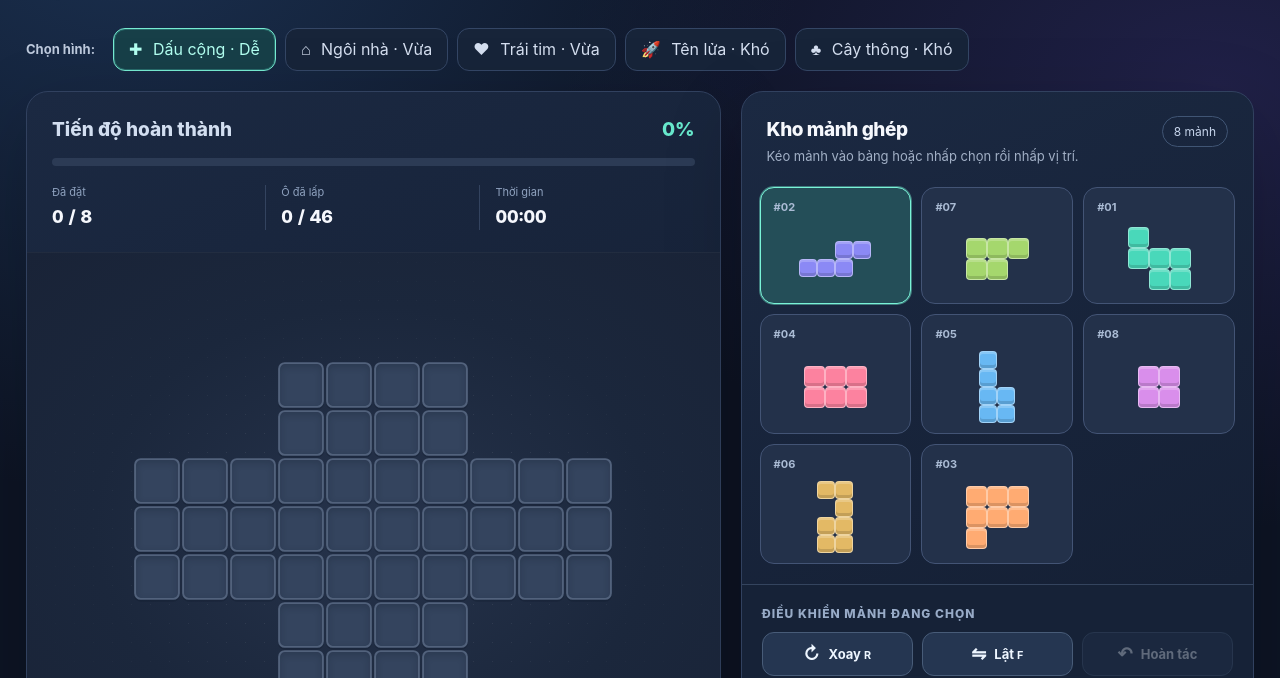
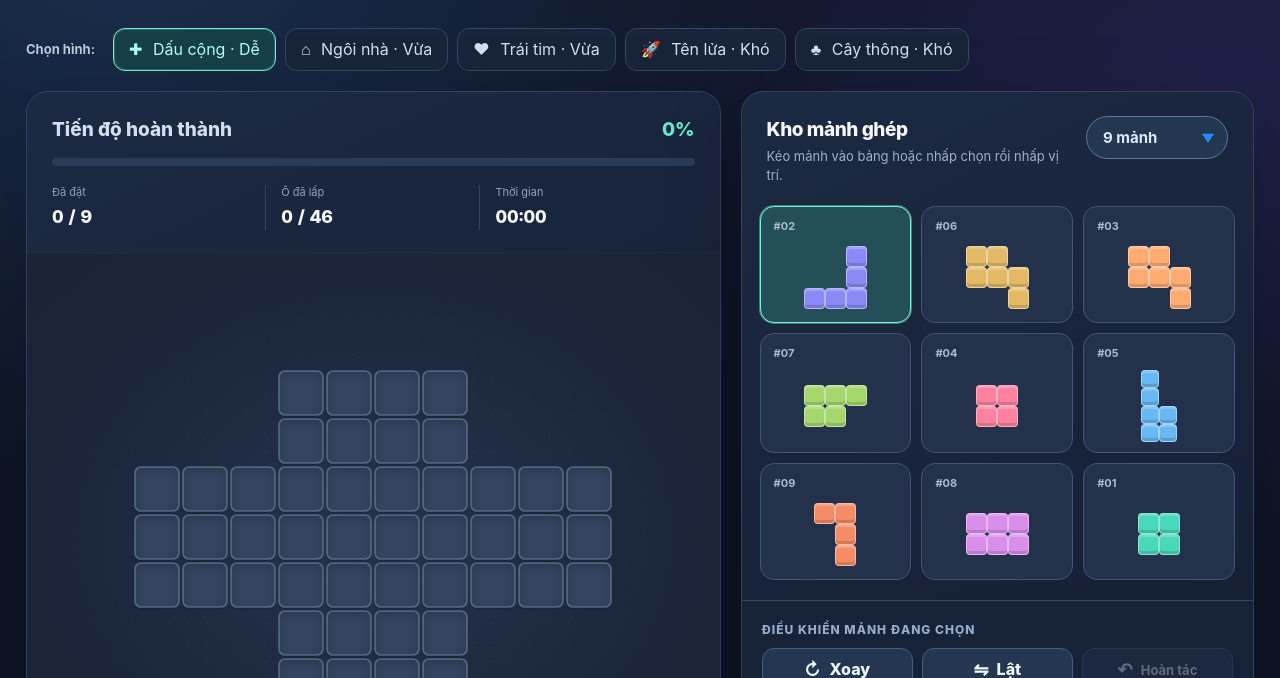
Before and after one commit to anhtuanlvn84/Khit-o-game, a plain HTML site: page index.html in a window 1280 px wide. Shown: the part 122-800 px from the top of the page. Drawn offline with Linux system fonts and the light colour scheme.

Commit message:
Add files via upload

```diff
--- a/index.html
+++ b/index.html
@@ -35,6 +35,7 @@
     .foot{display:flex;align-items:flex-start;gap:12px;margin-top:20px;color:#b7c6dc;font-size:13px;padding:1px 5px}.foot .symbol{font-size:23px;color:#ffcf87;line-height:1}.foot p{margin:0}.foot kbd{font:700 11px inherit;border:1px solid #50617a;background:#24344c;border-radius:5px;padding:2px 6px;color:#e8f5ff}
     #toast{position:fixed;left:50%;bottom:25px;transform:translate(-50%,20px);z-index:20;opacity:0;pointer-events:none;border:1px solid #548a90;background:#153b46;color:#d9fff7;border-radius:12px;padding:12px 20px;box-shadow:0 14px 40px #0008;max-width:calc(100% - 28px);text-align:center;font-weight:700;font-size:13px;transition:opacity .2s,transform .2s}#toast.show{opacity:1;transform:translate(-50%,0)}
     .modal-backdrop{position:fixed;inset:0;z-index:30;display:none;align-items:center;justify-content:center;background:#08111bdb;backdrop-filter:blur(8px);padding:20px}.modal-backdrop.show{display:flex}.modal{position:relative;text-align:center;overflow:hidden;max-width:440px;width:100%;border-radius:25px;padding:36px 31px;background:linear-gradient(145deg,#233f4e,#1c2a46);border:1px solid #5e9e9e;box-shadow:0 26px 100px #0009}.trophy{font-size:56px;line-height:1.1}.modal h2{font-size:30px;margin:14px 0 8px}.modal p{color:#bcd0df;margin:0 0 20px}.modal .result{display:flex;justify-content:space-evenly;gap:15px;margin-bottom:25px;background:#172e3cb0;border-radius:12px;padding:14px}.modal .result strong{display:block;font-size:24px;color:#9cf5dd}.modal .result span{font-size:12px;color:#a8bacd}.modal .modal-actions{display:flex;gap:9px;justify-content:center}.modal .action{padding:13px 18px}.confetti{position:absolute;width:9px;height:17px;opacity:.9;animation:fall 3s linear infinite;top:-25px;pointer-events:none}@keyframes fall{to{transform:translateY(520px) rotate(520deg)}}
+    .piece-count-select{display:flex;align-items:center;gap:5px;border:1px solid #5d7897;border-radius:99px;padding:5px 9px 5px 11px;background:#233750;color:#dbeaff;white-space:nowrap;cursor:pointer;flex:none}.piece-count-select select{appearance:none;-webkit-appearance:none;border:0;background:transparent;color:inherit;font:inherit;font-size:12px;outline:none;cursor:pointer;max-width:100px}.piece-count-select select option{background:#233750;color:white}.piece-count-select span{font-size:16px;line-height:1;pointer-events:none;color:#8df2d8}.piece-count-select:focus-within{outline:2px solid #79f3d7;outline-offset:2px}
     @media(max-width:950px){.layout{grid-template-columns:1fr}.right .piece-scroll{max-height:none}.piece-grid{grid-template-columns:repeat(5,minmax(0,1fr))}.board-stage{min-height:400px}.right{min-height:0}}
     @media(max-width:590px){.app{padding:22px 12px 35px}.top{align-items:flex-start;margin-bottom:25px}.logo{width:43px;height:43px}.brand{gap:11px}.top h1{font-size:27px;letter-spacing:-1px}.top p{font-size:12px}.status{font-size:0;padding:12px;gap:0}.status::before{width:10px;height:10px}.levelbar{gap:7px}.section-label{width:100%;margin-bottom:1px}.level{font-size:12px;padding:8px 10px;border-radius:9px}.panel{border-radius:17px}.panel-head{padding:18px 17px 13px}.panel-title{font-size:17px}.panel-note{font-size:12px}.board-stage{min-height:325px;padding:21px 8px}.board-bottom{padding:18px}.piece-scroll{padding:1px 11px 16px}.piece-grid{grid-template-columns:repeat(3,minmax(0,1fr));gap:8px}.tools{padding:16px 11px}.stats .stat{padding-left:10px}.stat .v{font-size:16px}.stat .k{font-size:10px}.small-pill{font-size:11px}}
     /* Bố cục mới: tiến độ ở trên, bảng ghép ở dưới; giữ nguyên hành vi trò chơi. */
@@ -46,6 +47,13 @@
     .left .board-stage{flex:1;border-top:1px solid #ffffff09;border-bottom:0}
     @media(max-width:590px){.left .board-bottom{padding:19px 17px 20px}.left .progress-top,.left .progress-top .num{font-size:17px}.left .board-stage{min-height:325px}}
     @media(prefers-reduced-motion:reduce){*{animation-duration:.001ms!important;transition-duration:.001ms!important}}
+
+    /* Bộ chọn số mảnh: rộng hơn, chữ và tam giác cùng hàng */
+    .piece-count-select{min-width:142px;min-height:43px;padding:7px 13px 7px 16px;gap:9px;display:flex;align-items:center;justify-content:space-between;position:relative}
+    .piece-count-select select{font-size:15px;font-weight:700;max-width:none;width:100%;min-width:0;padding-right:20px;line-height:1.3;position:relative;z-index:2}
+    .piece-count-select .dropdown-triangle{position:absolute;right:13px;top:50%;transform:translateY(-35%);width:0;height:0;border-left:6px solid transparent;border-right:6px solid transparent;border-top:9px solid #278cff;pointer-events:none}
+    .tool .tool-word{font-size:16px;font-weight:800}
+    @media(max-width:590px){.piece-count-select{min-width:125px;min-height:40px;padding-left:12px;padding-right:11px}.piece-count-select select{font-size:14px}.piece-count-select .dropdown-triangle{right:11px}.tool .tool-word{font-size:16px}}
   </style>
 </head>
 <body>
@@ -71,9 +79,9 @@
       <div class="board-stage" id="board-stage"><div id="board" aria-label="Khu vực thả các mảnh ghép"><div id="base-layer"></div><div id="placed-layer"></div><div id="hint-layer"></div><div id="preview-layer"></div></div></div>
     </section>
     <aside class="panel right" aria-label="Các mảnh ghép và công cụ">
-      <div class="panel-head"><div><h2 class="panel-title">Kho mảnh ghép</h2><p class="panel-note">Kéo mảnh vào bảng hoặc nhấp chọn rồi nhấp vị trí.</p></div><span class="small-pill" id="piece-count">— mảnh</span></div>
+      <div class="panel-head"><div><h2 class="panel-title">Kho mảnh ghép</h2><p class="panel-note">Kéo mảnh vào bảng hoặc nhấp chọn rồi nhấp vị trí.</p></div><label class="piece-count-select" title="Chọn số mảnh ghép"><select id="piece-number" aria-label="Chọn số mảnh ghép"></select><span class="dropdown-triangle" aria-hidden="true"></span></label></div>
       <div class="piece-scroll"><div class="piece-grid" id="piece-grid"></div></div>
-      <div class="tools"><p class="tools-title">Điều khiển mảnh đang chọn</p><div class="tool-grid"><button class="tool" id="rotate" title="Xoay 90 độ (phím R)"><b>↻</b> Xoay <small>R</small></button><button class="tool" id="flip" title="Lật gương (phím F)"><b>⇋</b> Lật <small>F</small></button><button class="tool" id="undo" title="Hoàn tác lần thao tác trước"><b>↶</b> Hoàn tác</button></div><div class="action-grid"><button class="action" id="hint">✦ Gợi ý vị trí</button><button class="action" id="reset">↺ Chơi lại</button><button class="action primary" id="new" style="grid-column:1/-1">⤨ Tạo bộ mảnh mới</button></div></div>
+      <div class="tools"><p class="tools-title">Điều khiển mảnh đang chọn</p><div class="tool-grid"><button class="tool" id="rotate" title="Xoay 90 độ (phím R)"><b>↻</b> <span class="tool-word">Xoay</span></button><button class="tool" id="flip" title="Lật gương (phím F)"><b>⇋</b> <span class="tool-word">Lật</span></button><button class="tool" id="undo" title="Hoàn tác lần thao tác trước"><b>↶</b> Hoàn tác</button></div><div class="action-grid"><button class="action" id="hint">✦ Gợi ý vị trí</button><button class="action" id="reset">↺ Chơi lại</button><button class="action primary" id="new" style="grid-column:1/-1">⤨ Tạo bộ mảnh mới</button></div></div>
     </aside>
   </main>
   <div class="foot"><span class="symbol">💡</span><p><b>Cách chơi:</b> Chọn mảnh ở khung bên phải, dùng <kbd>R</kbd> để xoay và <kbd>F</kbd> để lật, sau đó thả vào ô xám. Chỉ chấp nhận vị trí nằm hoàn toàn trong hình và không đè lên mảnh khác. Nhấp mảnh đã đặt để lấy lại. Hỗ trợ chuột và màn hình cảm ứng.</p></div>
@@ -99,6 +107,7 @@ const LEVELS = {
 const PALETTE=['#49d8ba','#8b89f5','#ffab72','#fc829f','#68b8f3','#e3b965','#a5d76d','#d98eeb','#f48d67','#5fd3da','#b2a1fc','#f6bc7d','#7cdb9b','#e590c8','#9dc0f5','#f4d370','#8dd6ba','#d5a2ed','#ff9aa9','#65b6db'];
 const $=id=>document.getElementById(id);
 const elBoard=$('board'),elBase=$('base-layer'),elPlaced=$('placed-layer'),elPreview=$('preview-layer'),elHint=$('hint-layer'),elGrid=$('piece-grid');
+let partitionChoices=new Map(),chosenCount=null;
 let level='cross',pieces=[],maskSet=new Set(),cols=0,rows=0,cell=38,selectedId=null,hoverPos=null,history=[],drag=null;
 let gameStarted=0,gameFinished=false,elapsedAtWin=0,toastTimeout=null,hintTimeout=null,currentHint=null,ignoreBoardClickUntil=0;
 const key=(x,y)=>x+','+y;
@@ -144,18 +153,45 @@ function makePartitions(all,maxSize,minSize){
   }
   return shuffle(best);
 }
-function startLevel(name){
-  level=name;let def=LEVELS[level];cols=Math.max(...def.mask.map(r=>r.length));rows=def.mask.length;
+// Mỗi lựa chọn lưu sẵn một cách chia thực tế: không đưa ra số mảnh
+// nếu game chưa tạo được bộ mảnh liên thông, phủ kín hình.
+function buildChoices(all,def){
+  const found=new Map();
+  const sizes=[def.size,4,5,6,7,8,9,10,11,12];
+  for(const size of sizes){
+    for(let attempt=0;attempt<5;attempt++){
+      const groups=makePartitions(all,size,Math.min(def.min,Math.max(2,size-2)));
+      if(groups && groups.length>=2 && groups.every(g=>g.length>=2)){
+        const count=groups.length;
+        if(!found.has(count))found.set(count,groups);
+      }
+    }
+  }
+  return found;
+}
+function startLevel(name,requestedCount=null,refreshChoices=false){
+  const isSameLevel=name===startLevel.lastLevel;level=name;let def=LEVELS[level];cols=Math.max(...def.mask.map(r=>r.length));rows=def.mask.length;
   const all=[];for(let y=0;y<rows;y++)for(let x=0;x<def.mask[y].length;x++)if(def.mask[y][x]==='#')all.push({x,y});
   maskSet=new Set(all.map(p=>key(p.x,p.y)));
-  const groups=makePartitions(all,def.size,def.min);
+  if(refreshChoices||name!==startLevel.lastLevel||!partitionChoices.size){
+    partitionChoices=buildChoices(all,def);
+    startLevel.lastLevel=name;
+  }
+  const counts=[...partitionChoices.keys()].sort((a,b)=>a-b);
+  if(!counts.length){const fallback=makePartitions(all,def.size,def.min);partitionChoices.set(fallback.length,fallback);counts.push(fallback.length);}
+  chosenCount=requestedCount!==null&&partitionChoices.has(Number(requestedCount))?Number(requestedCount):
+    (isSameLevel&&partitionChoices.has(chosenCount)?chosenCount:counts[Math.floor(counts.length/2)]);
+  const dropdown=$('piece-number');
+  dropdown.replaceChildren();
+  for(const count of counts){const opt=document.createElement('option');opt.value=count;opt.textContent=count+' mảnh';dropdown.append(opt);}
+  dropdown.value=String(chosenCount);
+  const groups=partitionChoices.get(chosenCount);
   pieces=groups.map((group,i)=>{
     const minX=Math.min(...group.map(p=>p.x)),minY=Math.min(...group.map(p=>p.y));
     return {id:i+1,base:group.map(({x,y})=>({x:x-minX,y:y-minY})),solution:{x:minX,y:minY},rot:rand(4),flip:Math.random()>.5,placement:null,color:PALETTE[i%PALETTE.length]};
   });
   pieces=shuffle(pieces);selectedId=pieces[0]?.id??null;history=[];drag=null;hoverPos=null;gameStarted=0;gameFinished=false;elapsedAtWin=0;clearHint();$('victory').classList.remove('show');
   document.querySelectorAll('.level').forEach(b=>{b.classList.toggle('active',b.dataset.level===name);b.setAttribute('aria-pressed',String(b.dataset.level===name));});
-  $('piece-count').textContent=pieces.length+' mảnh';
   resizeBoard();render();
 }
 function resizeBoard(){
@@ -198,9 +234,11 @@ function getAnchor(px,py,p){let rect=elBoard.getBoundingClientRect(),b=bounds(tr
 function nearBoard(px,py){const r=elBoard.getBoundingClientRect();return px>=r.left-cell&&px<=r.right+cell&&py>=r.top-cell&&py<=r.bottom+cell;}
 function renderPreview(){
   elPreview.replaceChildren();if(gameFinished||!hoverPos||!selectedId)return;const p=pieces.find(q=>q.id===selectedId);if(!p||(!drag&&p.placement))return;
-  const valid=check(p,hoverPos.x,hoverPos.y);for(const c of transformed(p)){
-    const x=hoverPos.x+c.x,y=hoverPos.y+c.y;if(x<0||y<0||x>=cols||y>=rows)continue;
-    const t=tile('',x,y,cell,'preview-cell'+(valid?'':' invalid'));elPreview.append(t);
+  // Chỉ vẽ vùng xem trước khi TOÀN BỘ mảnh nằm trong ô mục tiêu còn trống.
+  // Không hiển thị ô đỏ hay ô nằm ngoài hình khi vị trí không hợp lệ.
+  if(!check(p,hoverPos.x,hoverPos.y))return;
+  for(const c of transformed(p)){
+    elPreview.append(tile('',hoverPos.x+c.x,hoverPos.y+c.y,cell,'preview-cell'));
   }
 }
 function renderHint(){elHint.replaceChildren();if(!currentHint)return;const p=pieces.find(q=>q.id===currentHint);if(!p)return;
@@ -279,12 +317,13 @@ function onPointerUp(e){
   else if(was.fromBoard&&!near){saveHistory();p.placement=null;selectedId=p.id;render();showToast('Đã đưa mảnh về kho.');}
   else{render();showToast('Chỗ thả chưa hợp lệ. Hãy thử vị trí khác!');}
 }
-function onBoardMove(e){if(drag||gameFinished)return;const p=pieces.find(p=>p.id===selectedId);if(!p||p.placement)return;hoverPos=getAnchor(e.clientX,e.clientY,p);renderPreview();}
+function onBoardMove(e){if(drag||gameFinished||e.pointerType==='touch')return;const p=pieces.find(p=>p.id===selectedId);if(!p||p.placement)return;hoverPos=getAnchor(e.clientX,e.clientY,p);renderPreview();}
 function onBoardClick(e){
   if(drag||gameFinished||Date.now()<ignoreBoardClickUntil||e.target.closest('.placed-piece'))return;
   const p=pieces.find(p=>p.id===selectedId);if(!p||p.placement)return;
   const anchor=getAnchor(e.clientX,e.clientY,p);place(p,anchor.x,anchor.y);
 }
+$('piece-number').addEventListener('change',e=>{startLevel(level,Number(e.target.value));showToast('Đã tạo ván mới với '+chosenCount+' mảnh!');});
 $('piece-grid').addEventListener('pointerdown',onPointerDown);
 elBoard.addEventListener('pointerdown',onPointerDown);
 window.addEventListener('pointermove',onPointerMove,{passive:true});
@@ -294,10 +333,10 @@ elBoard.addEventListener('pointermove',onBoardMove);
 elBoard.addEventListener('pointerleave',()=>{if(!drag){hoverPos=null;renderPreview();}});
 elBoard.addEventListener('click',onBoardClick);
 $('rotate').addEventListener('click',()=>rotateOrFlip('rotate'));$('flip').addEventListener('click',()=>rotateOrFlip('flip'));$('undo').addEventListener('click',undo);
-$('hint').addEventListener('click',hint);$('reset').addEventListener('click',reset);$('new').addEventListener('click',()=>{startLevel(level);showToast('Đã tạo bộ mảnh mới, chắc chắn có lời giải!');});
+$('hint').addEventListener('click',hint);$('reset').addEventListener('click',reset);$('new').addEventListener('click',()=>{startLevel(level,chosenCount,true);showToast('Đã tạo bộ mảnh mới, chắc chắn có lời giải!');});
 $('victory-close').addEventListener('click',()=>$('victory').classList.remove('show'));
-$('victory-new').addEventListener('click',()=>{startLevel(level);showToast('Bắt đầu một ván mới!');});
-document.querySelectorAll('.level').forEach(b=>b.addEventListener('click',()=>startLevel(b.dataset.level)));
+$('victory-new').addEventListener('click',()=>{startLevel(level,chosenCount,true);showToast('Bắt đầu một ván mới!');});
+document.querySelectorAll('.level').forEach(b=>b.addEventListener('click',()=>startLevel(b.dataset.level,null,true)));
 window.addEventListener('keydown',e=>{
   if(e.altKey||e.ctrlKey||e.metaKey||e.target.closest('input,textarea,[contenteditable=true]'))return;
   const k=e.key.toLowerCase();if(k==='r'){e.preventDefault();rotateOrFlip('rotate');}else if(k==='f'){e.preventDefault();rotateOrFlip('flip');}else if(k==='z'){e.preventDefault();undo();}else if(k==='escape'){clearHint();selectedId=null;hoverPos=null;render();}
```
